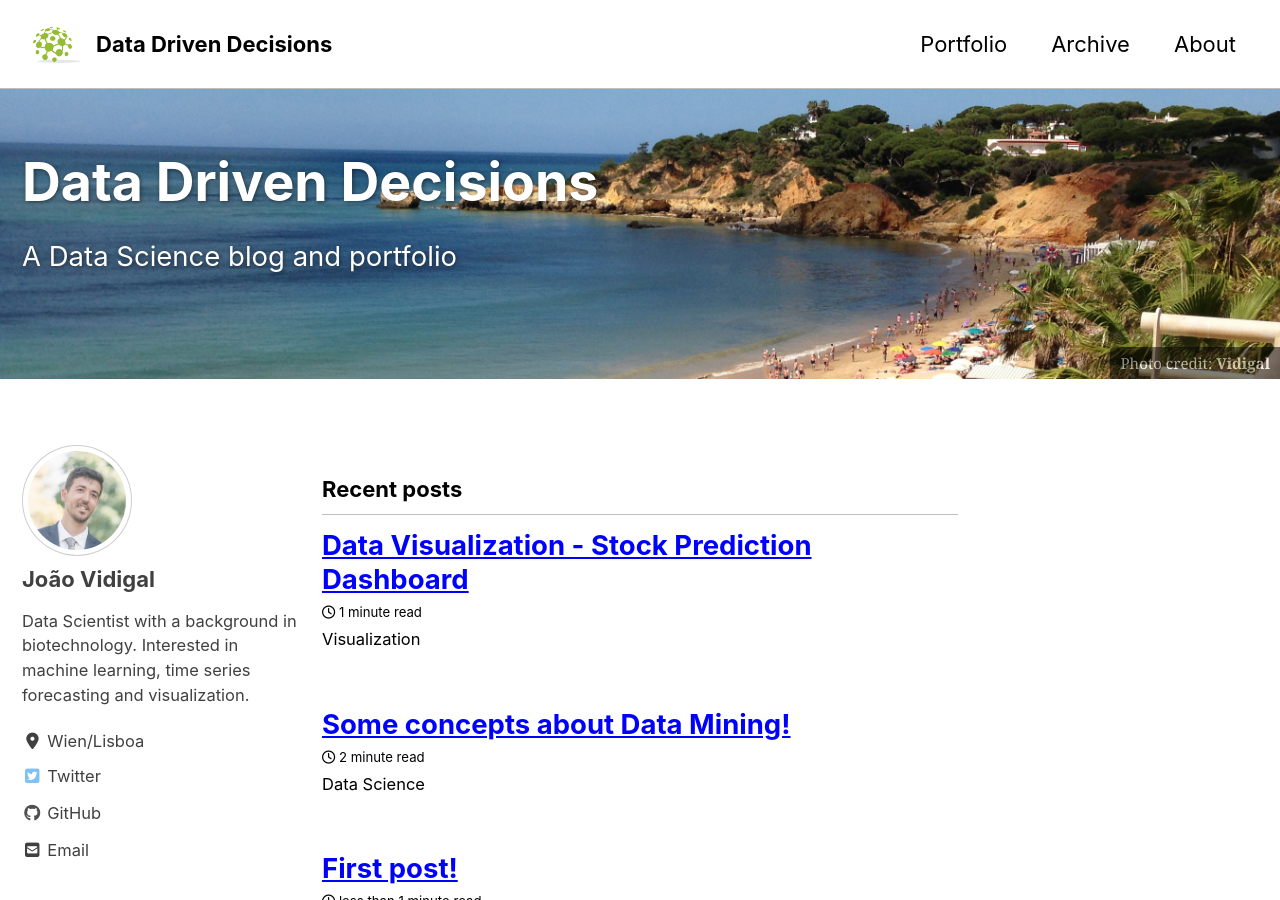
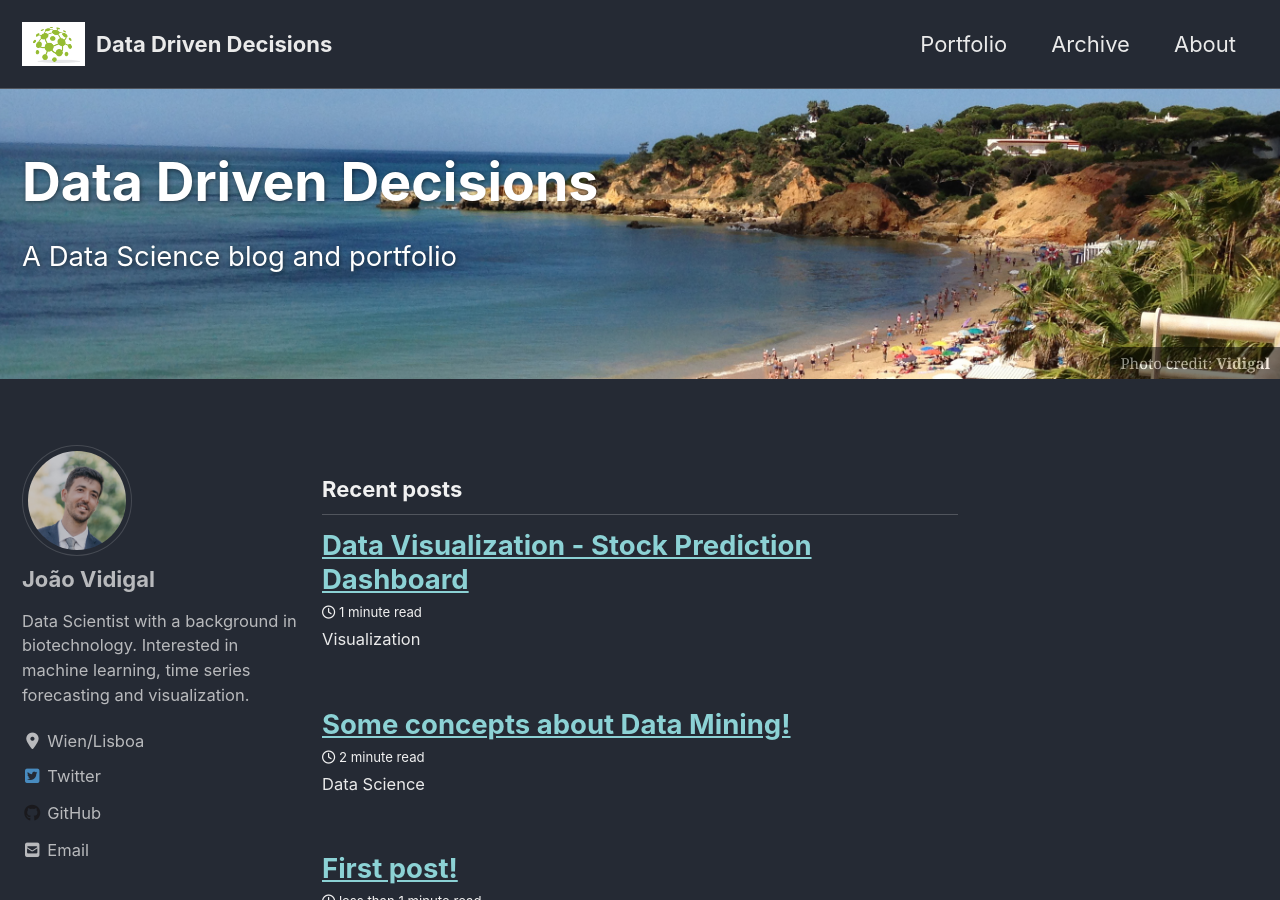
Before and after one commit to vidigaljoao/vidigaljoao.github.io, a Jekyll site: the page built from index.html, in a window 1280 px wide and 900 px high. Built offline with Jekyll 4.4.1, drawn with Linux system fonts in a browser that asks for light colours; cached includes are drawn as plain includes; nearby versions of some CDN libraries; the list of posts is cut into pages by our own code.

Commit message:
change layout

```diff
--- a/_config.yml
+++ b/_config.yml
@@ -12,7 +12,7 @@
 
 # theme                  : "minimal-mistakes-jekyll"
 # remote_theme           : "mmistakes/minimal-mistakes"
-minimal_mistakes_skin    :  "contrast"  #"default"  "air", "aqua", "contrast", "dark", "dirt", "neon", "mint", "plum", "sunrise"
+minimal_mistakes_skin    :  "dark"  #"default"  "air", "aqua", "contrast", "dark", "dirt", "neon", "mint", "plum", "sunrise"
 
 # Site Settings
 locale                   : "en-US"
```
